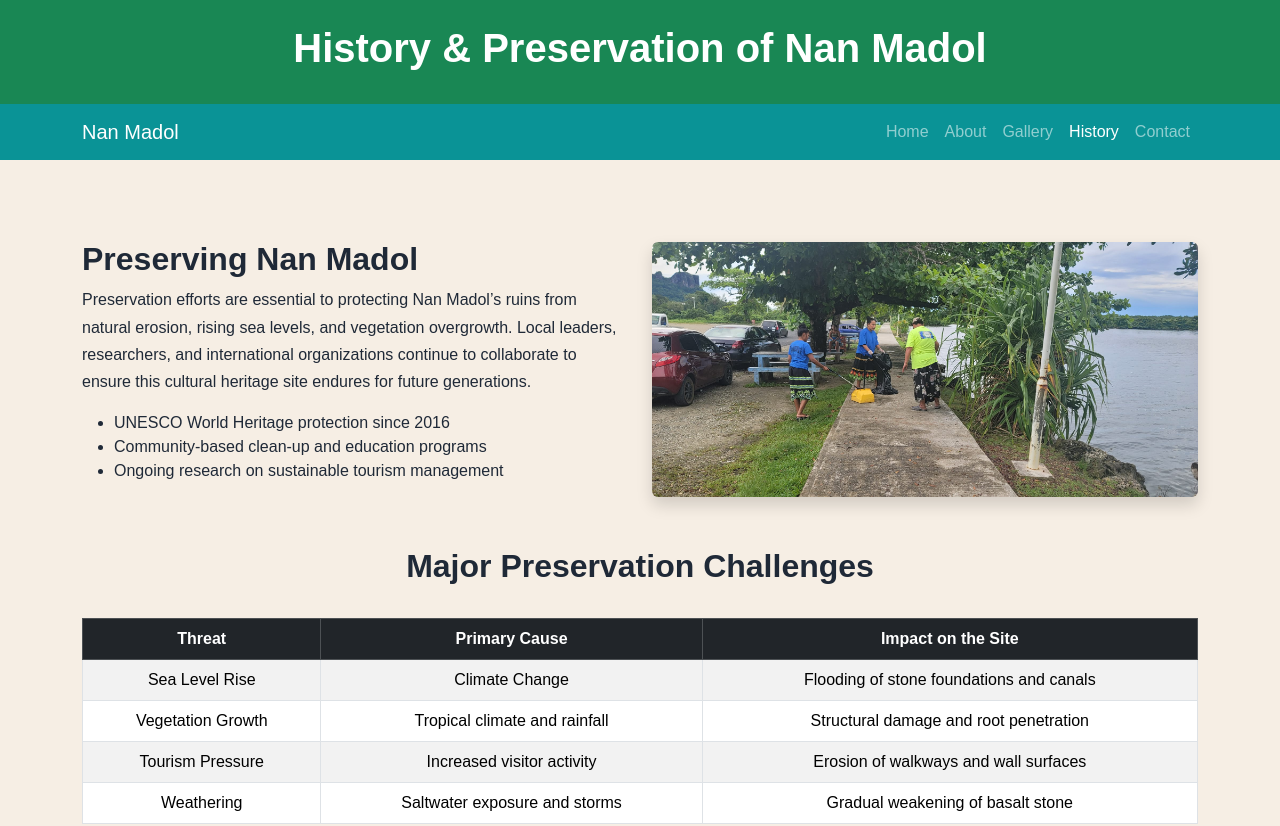
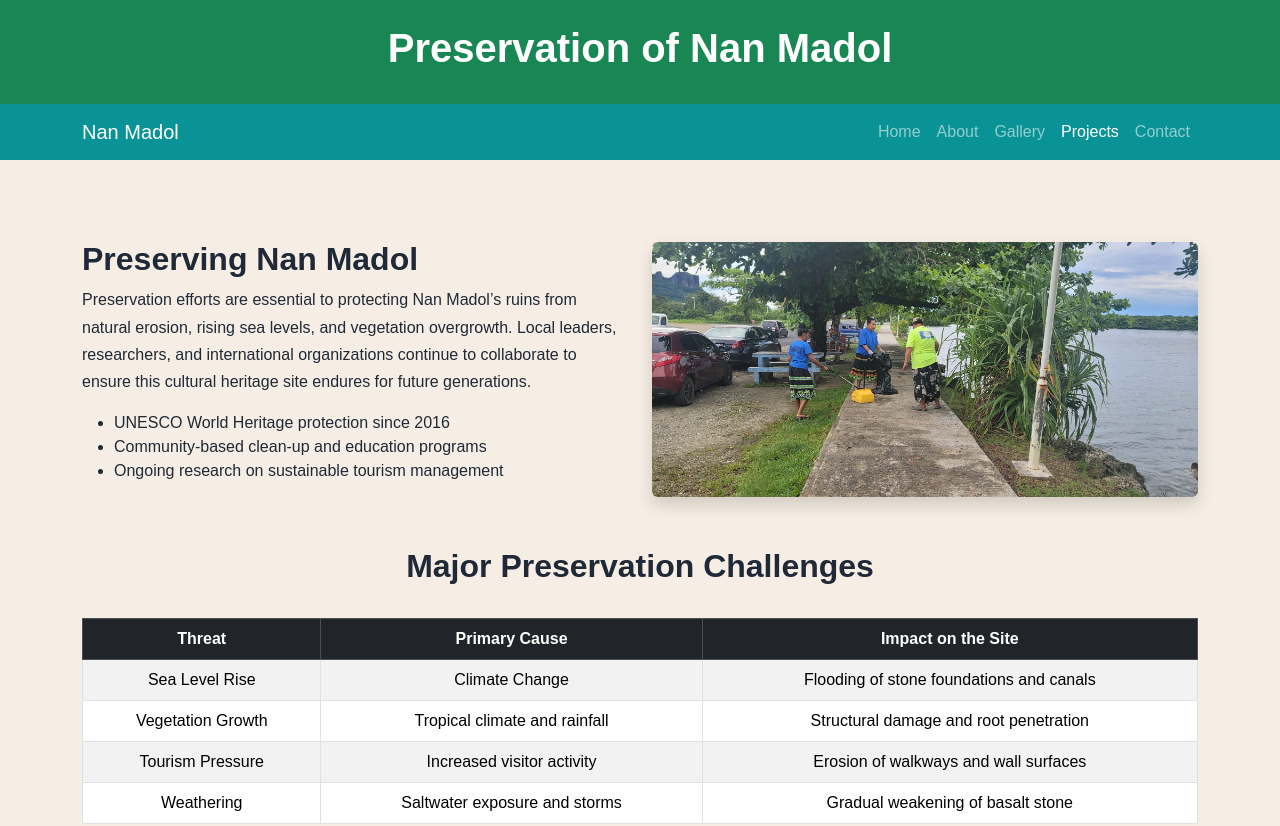
Before and after one commit to oliverrk12/nanmadol-pohnpei, a plain HTML site: page projects.html in a window 1280 px wide. Shown: the top 826 px of the page. Drawn offline with nearby package versions, Linux system fonts and the light colour scheme.

Commit message:
Update title and header for projects page

```diff
--- a/projects.html
+++ b/projects.html
@@ -2,7 +2,7 @@
 <html lang="en">
 <head>
   <meta charset="utf-8">
-  <title>Nan Madol History & Preservation</title>
+  <title>Nan Madol Preservation</title>
   <meta name="viewport" content="width=device-width, initial-scale=1">
 
   <link href="https://cdn.jsdelivr.net/npm/bootstrap@5.3.2/dist/css/bootstrap.min.css" rel="stylesheet">
@@ -13,7 +13,7 @@
 
 <header class="bg-success text-white text-center p-4">
   <div class="container">
-    <h1>History & Preservation of Nan Madol</h1>
+    <h1>Preservation of Nan Madol</h1>
   </div>
 </header>
 
@@ -30,7 +30,7 @@
         <li class="nav-item"><a class="nav-link" href="index.html">Home</a></li>
         <li class="nav-item"><a class="nav-link" href="about.html">About</a></li>
         <li class="nav-item"><a class="nav-link" href="gallery.html">Gallery</a></li>
-        <li class="nav-item"><a class="nav-link active" href="projects.html">History</a></li>
+        <li class="nav-item"><a class="nav-link active" href="projects.html">Projects</a></li>
         <li class="nav-item"><a class="nav-link" href="contact.html">Contact</a></li>
       </ul>
     </div>
```
